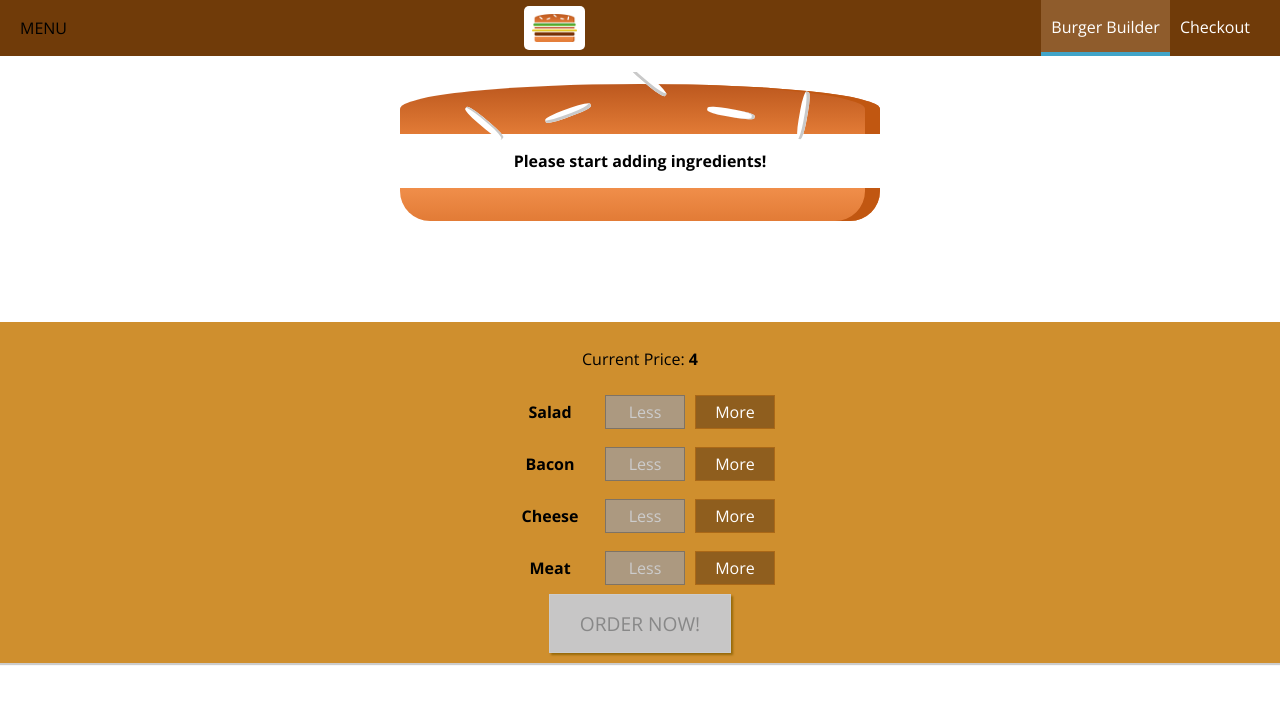
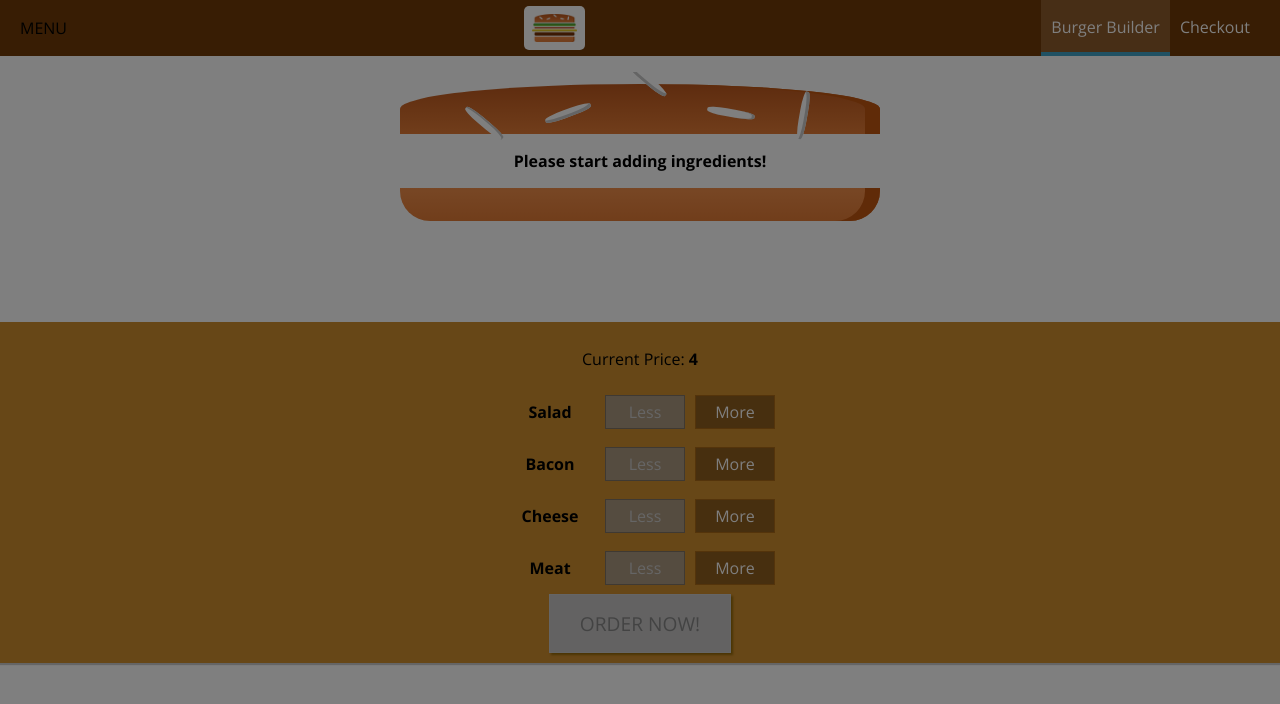
Before and after one commit to shindesharad71/Burger-Builder-With-React, a React (Create React App) app: page / in a window 1280 px wide. Shown: the top 704 px of the page. Built offline with nearby package versions, Linux system fonts and the light colour scheme.

Commit message:
Added: Side bar toggle

```diff
--- a/src/components/Layout/Layout.js
+++ b/src/components/Layout/Layout.js
@@ -1,15 +1,27 @@
-import React from 'react';
+import React, { Component } from 'react';
 import Aux from '../../hoc/Aux';
 import classes from './Layout.module.scss';
 import Toolbar from '../Navigation/Toolbar/Toolbar';
 import SideDrawer from '../Navigation/SideDrawer/SideDrawer';
 
-const layout = (props) => (
-	<Aux>
-		<Toolbar/>
-		<SideDrawer/>
-		<main className={classes.Content}>{props.children}</main>
-	</Aux>
-);
+class Layout extends Component {
+	state = {
+		showSideDrawer: true,
+	};
 
-export default layout;
+	sideDrawerClosedHandler = () => {
+		this.setState({ showSideDrawer: false });
+	};
+
+	render() {
+		return (
+			<Aux>
+				<Toolbar />
+				<SideDrawer open={this.state.showSideDrawer} closed={this.sideDrawerClosedHandler} />
+				<main className={classes.Content}>{this.props.children}</main>
+			</Aux>
+		);
+	}
+}
+
+export default Layout;
--- a/src/components/Navigation/SideDrawer/SideDrawer.js
+++ b/src/components/Navigation/SideDrawer/SideDrawer.js
@@ -2,17 +2,30 @@
 import Logo from '../../Logo/Logo';
 import NavigationItems from '../NavigationItems/NavigationItems';
 import classes from './SideDrawer.module.scss';
+import Backdrop from '../../UI/Backdrop/Backdrop';
+import Aux from '../../../hoc/Aux';
 
 const sideDrawer = (props) => {
 
-    return (
-        <div className={classes.SideDrawer}>
-            <div className={classes.Logo}><Logo/></div>
-            <nav>
-                <NavigationItems/>
-            </nav>
-        </div>
-    );
+    let attachedClasses = [classes.SideDrawer, classes.Close];
+
+    if(props.open) {
+        attachedClasses = [classes.SideDrawer, classes.Open];
+    }
+
+	return (
+		<Aux>
+			<Backdrop show={props.open} clicked={props.closed} />
+			<div className={attachedClasses.join(' ')}>
+				<div className={classes.Logo}>
+					<Logo />
+				</div>
+				<nav>
+					<NavigationItems />
+				</nav>
+			</div>
+		</Aux>
+	);
 };
 
 export default sideDrawer;
```
